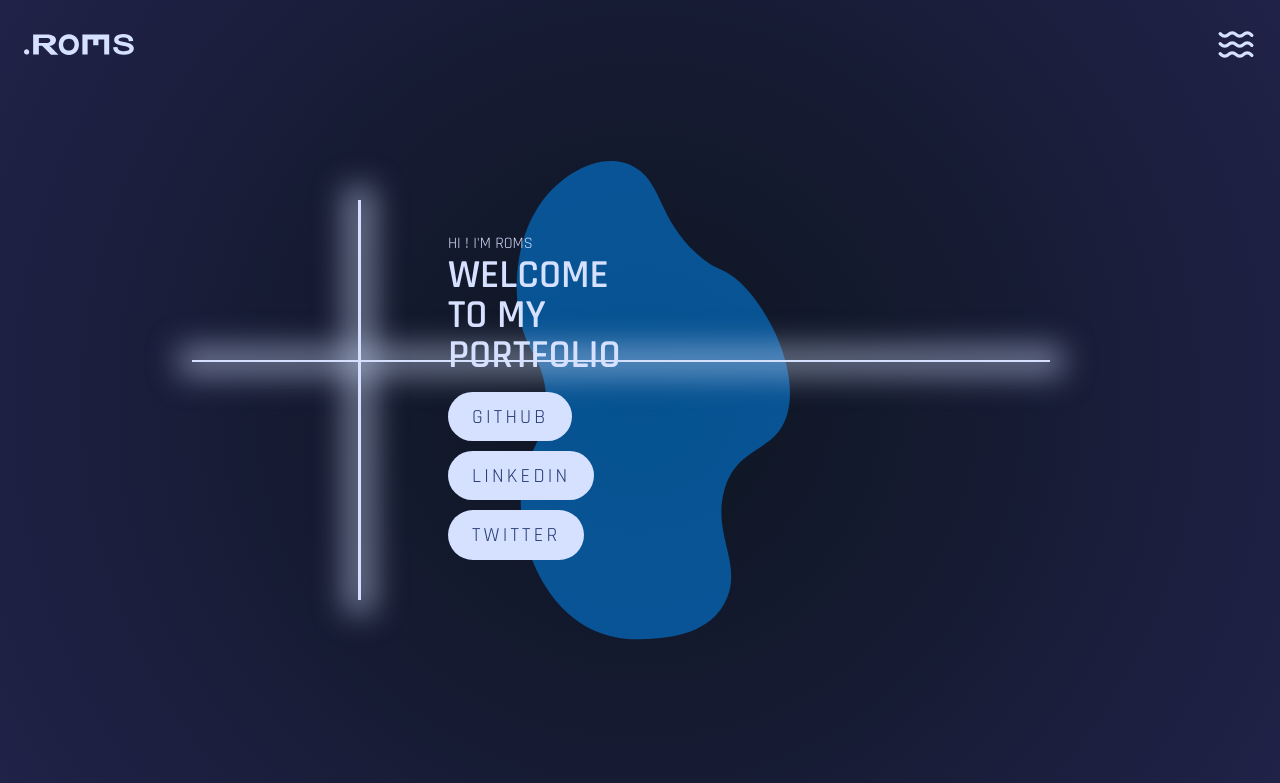
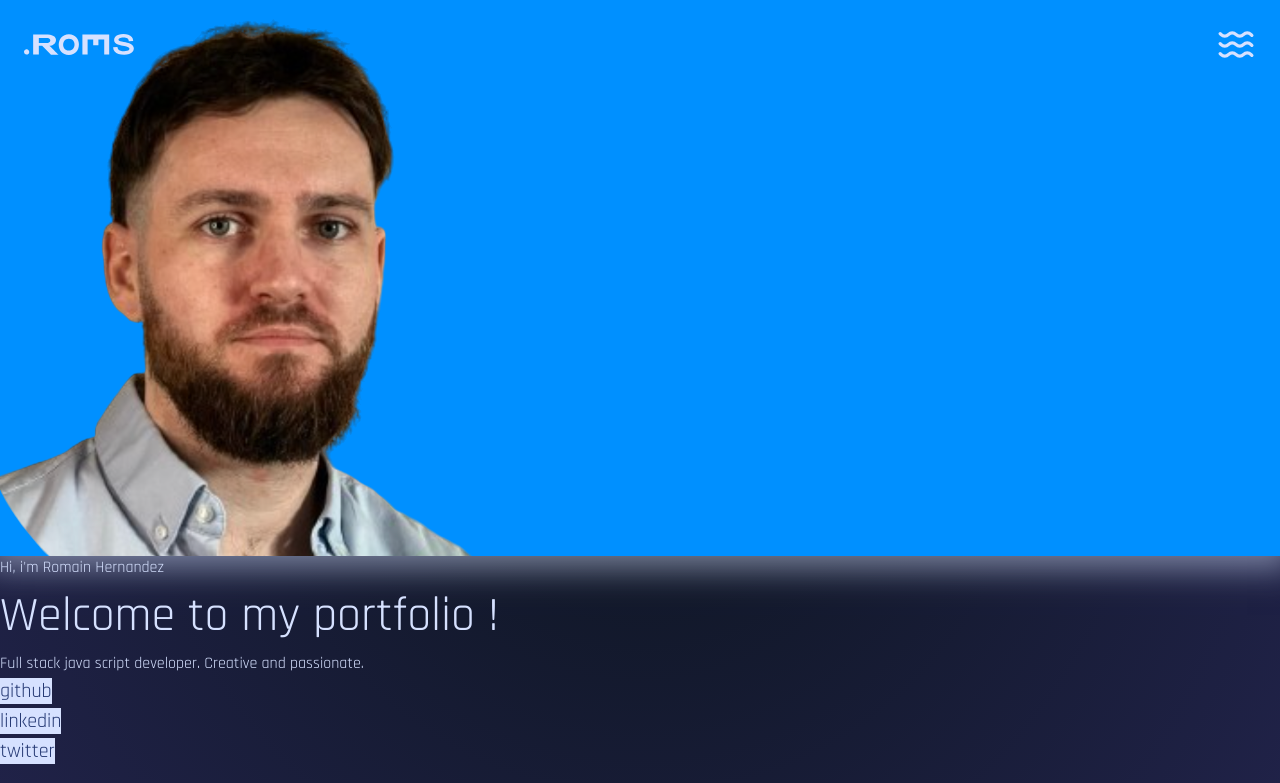
Before and after one commit to Roms-Her/Roms-portfolio.github.io, a Vue app in the folder portfolio/: page / in a window 1280 px wide. Shown: the top 783 px of the page. Built offline with nearby package versions, Linux system fonts and the light colour scheme.

Commit message:
fix: home change

```diff
--- a/portfolio/src/assets/css/general.css
+++ b/portfolio/src/assets/css/general.css
@@ -24,7 +24,7 @@ canvas {
 }
 
 h1 {
-    font-size: 2.4rem;
+    font-size: 3rem;
 }
 h2 {
     font-size: 2rem;
@@ -44,6 +44,8 @@ a:hover {
 
 .home-page, .presentation-page {
     height: 100vh;
+    display: flex;
+    align-items: center;
 }
 
 .container-coat {
--- a/portfolio/src/assets/css/homePage.css
+++ b/portfolio/src/assets/css/homePage.css
@@ -1,25 +1,28 @@
-.home-page__first-coat {
+/* .home-page__first-coat {
     position: relative;
     text-align: center;
     display: flex;
     align-items: center;
     justify-content: center;
+} */
+.portrait{
+    background-color: var(--customs-solid-color);
+    box-shadow:0px 0px 31px 13px rgba(214,225,255,0.5);
 }
 
+/* .home-page__green-back {
+    display: none;
+} */
 
-.home-page__green-back {
-    display: none;
-}
-
-.home-page__green-back-small-windows {
+/* .home-page__green-back-small-windows {
     display: flex;
     rotate: 90deg;
     opacity: 0.5;
-}
+} */
 /* ------ Deuxième couche -------- */
 
 .home-page__second-coat {
-    position: absolute;
+    /* position: absolute; */
     background-color: transparent;
     display: flex;
     top: 0;
@@ -32,7 +35,7 @@
     width: .15rem;
 }
 
-.line-y {
+/* .line-y {
     position:absolute;
     box-shadow:0px 0px 31px 13px rgba(214,225,255,0.5);
     top: 25%;
@@ -49,7 +52,8 @@
     width: 67%;
     height: 0.15rem;
     animation: animateLineX 1s ease-in-out;
-}
+} */
+
 
 .DWWM {
     position: absolute;
@@ -76,37 +80,37 @@
 
 /* ---- Social ----- */
 
-.social__list {
+/* .social__list {
     position: absolute;
     display: flex;
     flex-direction: column;
     align-items: flex-start;
     gap: .5em;
     top: 49%;
-    left: 35%;
-    opacity: 0;
-    visibility: hidden;
-    animation: animateDWWMandSOCIAL 1s 1s ease-in-out forwards;
-}
+    left: 35%; */
+    /* opacity: 0; */
+    /* visibility: hidden; */
+    /* animation: animateDWWMandSOCIAL 1s 1s ease-in-out forwards; */
+/* } */
 
-.social__list--li {
+/* .social__list--li {
     display: flex;
     align-items: center;
     justify-content: center;
-}
+} */
 
 .social__list--li--a {
-    padding: .6rem 1.5rem;
+    /* padding: .6rem 1.5rem; */
     background-color: var(--customs-accessible-text);
-    border-radius: 100px;
+    /* border-radius: 100px; */
     color: var(--customs-interactive-components);
-    text-transform: uppercase;
+    /* text-transform: uppercase; */
     /* font-size: .6em; */
-    font-weight: bold;
-    letter-spacing: .2rem;
+    /* font-weight: bold; */
+    /* letter-spacing: .2rem; */
     font-family: "Rajdhani", sans-serif;
-    font-weight: 400;
-    font-style: normal;
+    /* font-weight: 400; */
+    /* font-style: normal; */
 }
 
 
@@ -137,7 +141,7 @@
     }
 }
 
-@keyframes animateDWWMandSOCIAL {
+/* @keyframes animateDWWMandSOCIAL {
     0% {
         opacity: 0;
         visibility: hidden;
@@ -153,7 +157,7 @@
         visibility: visible;
         transform: translateY(0);
     }
-}
+} */
  /* ------ Troisième couche --------  */
 
 .home-page__third-coat {
--- a/portfolio/src/components/homePage_mobile.vue
+++ b/portfolio/src/components/homePage_mobile.vue
@@ -1,16 +1,45 @@
 <template>
-    <section class="home-page">
+    <section class="flex h-dvh">
 
-<div class="home-page__first-coat container-coat">
-    <svg class="home-page__green-back" width="1325" height="830" viewBox="0 0 1325 830" fill="none" xmlns="http://www.w3.org/2000/svg">
+<div class="-z-50 absolute text-center flex items-center justify-center w-full h-full">
+    <!-- <svg class="home-page__green-back" width="1325" height="830" viewBox="0 0 1325 830" fill="none" xmlns="http://www.w3.org/2000/svg">
         <path d="M257.007 258.611C311.419 199.026 291.112 185.351 340.259 134.784C417.751 55.0588 573.887 -19.6746 689.665 4.7496C813.566 30.8997 781.351 147.427 915.093 182.506C1033.98 213.685 1109.94 134.866 1208.45 173.617C1312.31 214.471 1320.37 338.473 1323.37 384.762C1326.42 431.721 1333.95 547.886 1223.35 643.002C1152.53 703.924 1047.79 743.673 948.967 745.003C803.973 746.947 782.273 664.709 647.127 675.116C540.198 683.35 529.748 736.692 408.067 752.392C311.362 764.87 197.446 746.737 116.22 688.212C30.1745 626.214 -32.9803 508.91 22.0827 424.289C68.5874 352.825 160.86 363.911 257.007 258.611Z" fill="#0090FF"/>
     </svg>
-    <svg class="home-page__green-back-small-windows" width="1325" height="300" viewBox="0 0 1325 830" fill="none" xmlns="http://www.w3.org/2000/svg">
+    <svg class="home-page__green-back-small-windows " width="1325" height="300" viewBox="0 0 1325 830" fill="none" xmlns="http://www.w3.org/2000/svg">
         <path d="M257.007 258.611C311.419 199.026 291.112 185.351 340.259 134.784C417.751 55.0588 573.887 -19.6746 689.665 4.7496C813.566 30.8997 781.351 147.427 915.093 182.506C1033.98 213.685 1109.94 134.866 1208.45 173.617C1312.31 214.471 1320.37 338.473 1323.37 384.762C1326.42 431.721 1333.95 547.886 1223.35 643.002C1152.53 703.924 1047.79 743.673 948.967 745.003C803.973 746.947 782.273 664.709 647.127 675.116C540.198 683.35 529.748 736.692 408.067 752.392C311.362 764.87 197.446 746.737 116.22 688.212C30.1745 626.214 -32.9803 508.91 22.0827 424.289C68.5874 352.825 160.86 363.911 257.007 258.611Z" fill="#0090FF"/>
-    </svg>
+    </svg> -->
 </div>
 
-<div class="home-page__second-coat container-coat">
+<div class="flex p-8 flex-col w-full">
+    <div class="flex w-40 h-40 rounded-full justify-center mb-8 portrait m-auto">
+        <img class="rounded-full h-40" src="../../public/img/roms.png" alt="">
+    </div>
+    <p class="mb-4 text-xl">Hi, i'm Romain Hernandez</p>
+    <h1 class="mb-6 leading-none font-bold ">Welcome to my portfolio !</h1>
+    <p class="mb-4 text-xl ">Full stack java script developer. Creative and passionate.</p>
+    <ul class="flex gap-2 mb-20">
+
+        <li v-for="(item, index) in homeLinks" :key="index" class="flex items-center justify-center">
+            <a :href="generateLink(item)" class="social__list--li--a px-4 py-2 rounded-xl uppercase tracking-widest" target="blank">{{ item }}</a>
+        </li>
+
+    </ul>
+    <div class=" flex bottom-0 right-0 gap-8 items-center justify-end">
+    <div class="text-end uppercase leadin-4">
+        <h1 class="text-3xl">Let's go!</h1>
+        <p>Swipe down for more information</p>
+    </div>
+
+    <div>
+        <svg class="black-arrow" xmlns="http://www.w3.org/2000/svg" width="30" height="70" viewBox="0 0 30 109" fill="none">
+        <path d="M15 53.5052L17 53.5052L15 53.5052ZM13.5858 107.654C14.3668 108.435 15.6332 108.435 16.4142 107.654L29.1421 94.9264C29.9232 94.1453 29.9232 92.879 29.1421 92.098C28.3611 91.3169 27.0948 91.3169 26.3137 92.098L15 103.412L3.68629 92.098C2.90524 91.3169 1.63891 91.3169 0.857865 92.098C0.0768164 92.879 0.0768163 94.1453 0.857865 94.9264L13.5858 107.654ZM13 0.770325L13 53.5052L17 53.5052L17 0.770325L13 0.770325ZM13 53.5052L13 106.24L17 106.24L17 53.5052L13 53.5052Z" fill="#D6E1FF"/>
+        </svg>
+    </div>
+</div>
+</div>
+
+
+<!-- <div class="home-page__second-coat container-coat">
     <div class="black-line line-x"></div>
     <div class="black-line line-y"></div>
     <div  class="DWWM">
@@ -26,20 +55,9 @@
 
         </ul>
     </div>
-</div>
+</div> -->
 
-<div class="absolute p-8 flex bottom-0 right-0 gap-8 items-center">
-    <div class="text-end uppercase leadin-4">
-        <h1 class="text-3xl">Let's go!</h1>
-        <p>Swipe down for more information</p>
-    </div>
 
-    <div>
-        <svg class="black-arrow" xmlns="http://www.w3.org/2000/svg" width="30" height="70" viewBox="0 0 30 109" fill="none">
-        <path d="M15 53.5052L17 53.5052L15 53.5052ZM13.5858 107.654C14.3668 108.435 15.6332 108.435 16.4142 107.654L29.1421 94.9264C29.9232 94.1453 29.9232 92.879 29.1421 92.098C28.3611 91.3169 27.0948 91.3169 26.3137 92.098L15 103.412L3.68629 92.098C2.90524 91.3169 1.63891 91.3169 0.857865 92.098C0.0768164 92.879 0.0768163 94.1453 0.857865 94.9264L13.5858 107.654ZM13 0.770325L13 53.5052L17 53.5052L17 0.770325L13 0.770325ZM13 53.5052L13 106.24L17 106.24L17 53.5052L13 53.5052Z" fill="#D6E1FF"/>
-        </svg>
-    </div>
-</div>
 
 </section>
 </template>
--- a/portfolio/src/main.js
+++ b/portfolio/src/main.js
@@ -1,12 +1,12 @@
 import { createApp } from 'vue'
 import App from './App.vue'
 import './assets/css/reset.css'
+import './main.css'
 import './assets/css/root.css'
 import './assets/css/general.css'
 import './assets/css/navbar.css'
 import './assets/css/homePage.css'
 import './assets/css/presentationPage.css'
 import './assets/css/projectsPage.css'
-import './main.css'
 
 createApp(App).mount('#app')
```
Also changed, not shown: portfolio/public/img/roms.png (added).
